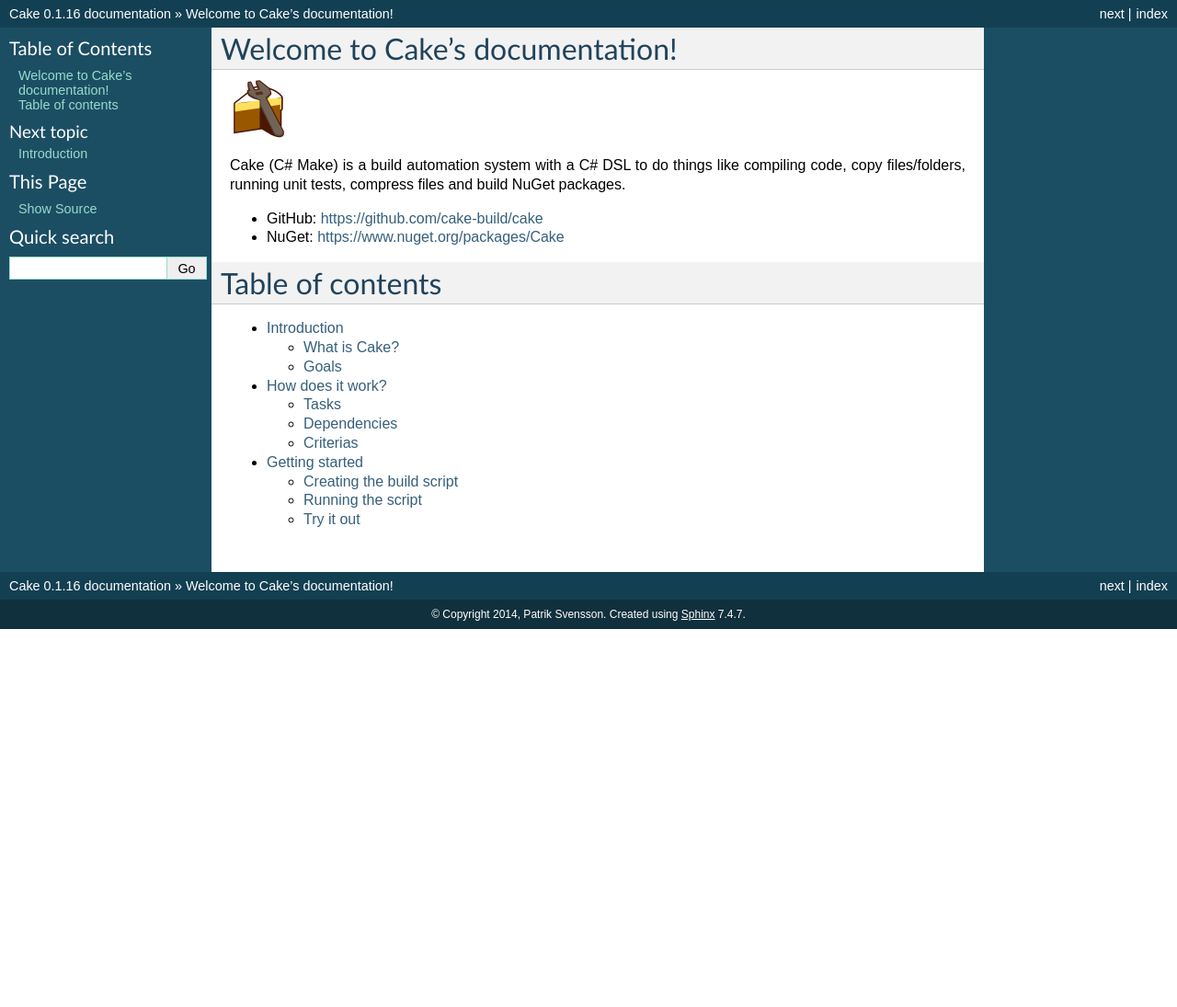
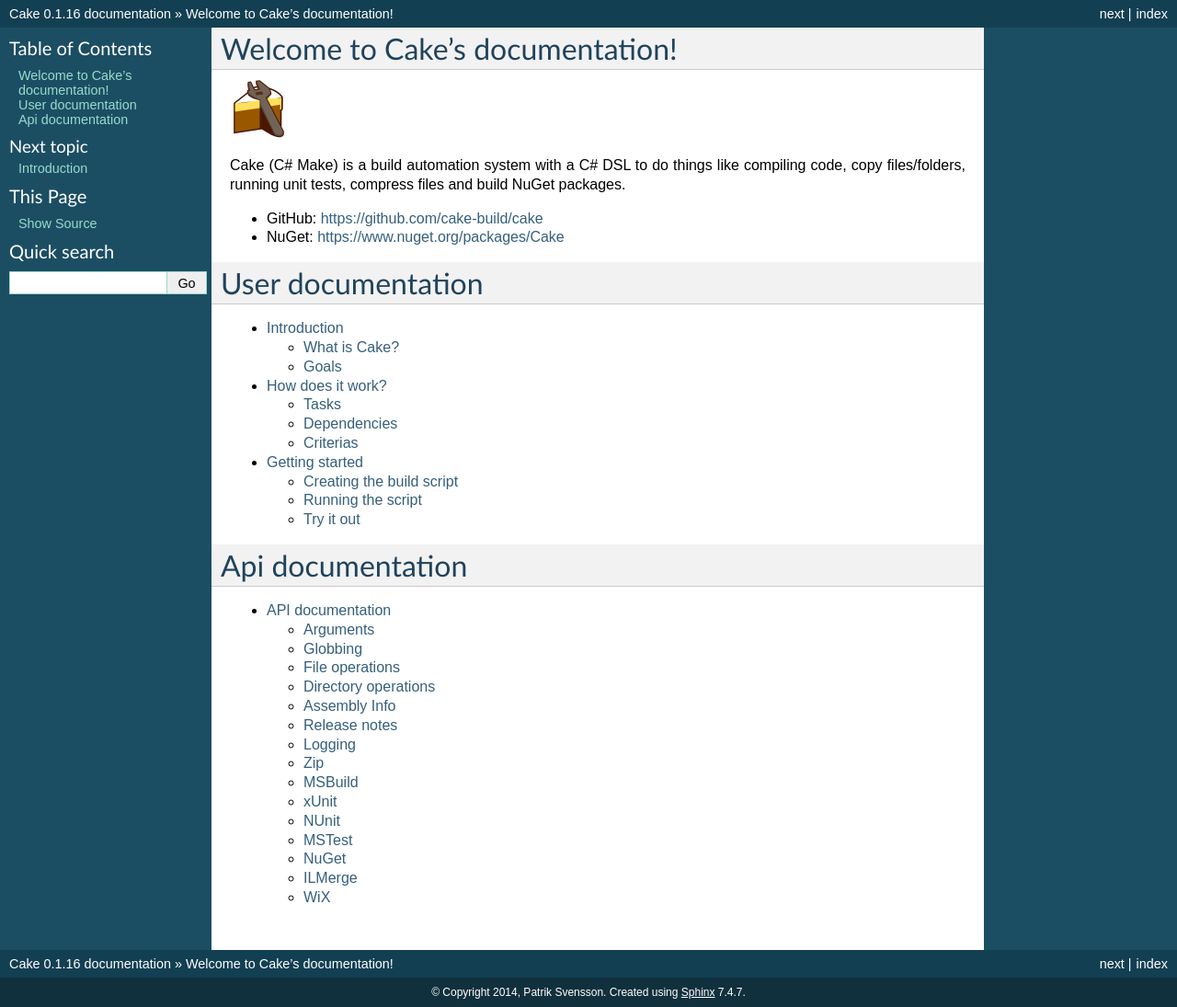
Before and after one commit to RichiCoder1/documentation, a Sphinx documentation site: the page built from source/index.rst, in a window 1280 px wide. Shown: the whole page at 92% size. Built offline with Sphinx 7.4.7, drawn with Linux system fonts in a browser that asks for light colours; before the commit the page ends 900 px from its top, so only the background shows below that.

Commit message:
Added api documentation.

```diff
--- /dev/null
+++ b/source/api-documentation.rst
@@ -0,0 +1,279 @@
+API documentation
+=================
+
+The classes `DirectoryPath` and `FilePath` implement implicit conversion from `System.String`. So where these values are used, a string can be used instead. No need to new up instances of these.
+
+Arguments
+---------
+
+.. code-block:: csharp
+
+   bool HasArgument(string key)
+
+.. code-block:: csharp
+
+   T Argument<T>(string key)
+
+.. code-block:: csharp
+
+   T Argument<T>(string key, T defaultValue)
+
+Globbing
+--------
+
+.. code-block:: csharp
+
+   IEnumerable<FilePath> GetFiles(string pattern)
+
+.. code-block:: csharp
+
+   IEnumerable<DirectoryPath> GetDirectories(string pattern)
+
+File operations
+---------------
+
+The classes `DirectoryPath` and `FilePath` implement implicit conversion from `System.String`. So where these values are used, a string can be used instead. No need to new up instances of these.
+
+.. code-block:: csharp
+
+   void CopyFileToDirectory(FilePath sourceFilePath, DirectoryPath targetDirectoryPath)
+
+.. code-block:: csharp
+
+   void CopyFile(FilePath sourceFilePath, FilePath targetFilePath)
+
+.. code-block:: csharp
+
+   void CopyFiles(string pattern, DirectoryPath targetDirectoryPath)
+
+.. code-block:: csharp
+
+   void CopyFiles(IEnumerable<FilePath> filePaths, DirectoryPath targetDirectoryPath)
+
+.. code-block:: csharp
+
+   void MoveFileToDirectory(FilePath filePath, DirectoryPath targetDirectoryPath)
+
+.. code-block:: csharp
+
+   void MoveFiles(string pattern, DirectoryPath targetDirectoryPath)
+
+.. code-block:: csharp
+
+   void MoveFiles(IEnumerable<FilePath> filePaths, DirectoryPath targetDirectoryPath)
+
+.. code-block:: csharp
+
+   void MoveFile(FilePath filePath, FilePath targetFilePath)
+
+.. code-block:: csharp
+
+   void DeleteFiles(string pattern)
+
+.. code-block:: csharp
+
+   void DeleteFiles(IEnumerable<FilePath> filePaths)
+
+.. code-block:: csharp
+
+   void DeleteFile(FilePath filePath)
+
+Directory operations
+--------------------
+
+The classes `DirectoryPath` and `FilePath` implement implicit conversion from `System.String`. So where these values are used, a string can be used instead. No need to new up instances of these.
+
+.. code-block:: csharp
+
+   void CreateDirectory(DirectoryPath path)
+
+.. code-block:: csharp
+
+   void CleanDirectory(DirectoryPath path)
+
+.. code-block:: csharp
+
+   void CleanDirectories(string pattern)
+
+.. code-block:: csharp
+
+   void CleanDirectories(IEnumerable<DirectoryPath> directories)
+
+.. code-block:: csharp
+
+   void DeleteDirectory(DirectoryPath path, bool recursive = false)
+
+.. code-block:: csharp
+
+   void DeleteDirectories(IEnumerable<DirectoryPath> directories, bool recursive = false)
+
+Assembly Info
+-------------
+
+.. code-block:: csharp
+
+   void CreateAssemblyInfo(FilePath outputPath, AssemblyInfoSettings settings)
+
+Release notes
+-------------
+
+.. code-block:: csharp
+
+   IReadOnlyList<ReleaseNotes> ParseAllReleaseNotes(FilePath filePath)
+
+.. code-block:: csharp
+
+   ReleaseNotes ParseReleaseNotes(this ICakeContext context, FilePath filePath)
+
+Logging
+-------
+
+.. code-block:: csharp
+
+   void Error(string format, params object[] args)
+
+.. code-block:: csharp
+
+   void Warning(string format, params object[] args)
+
+.. code-block:: csharp
+
+   void Information(string format, params object[] args)
+
+.. code-block:: csharp
+
+   void Verbose(string format, params object[] args)
+
+.. code-block:: csharp
+
+   void Debug(string format, params object[] args)
+
+Zip
+---
+
+.. code-block:: csharp
+
+   void Zip(DirectoryPath rootPath, FilePath outputPath)
+
+.. code-block:: csharp
+
+   void Zip(DirectoryPath rootPath, FilePath outputPath, string pattern)
+
+.. code-block:: csharp
+
+   void Zip(DirectoryPath rootPath, FilePath outputPath, IEnumerable<FilePath> filePaths)
+
+MSBuild
+-------
+
+.. code-block:: csharp
+
+   void MSBuild(FilePath solution)
+
+.. code-block:: csharp
+
+   void MSBuild(FilePath solution, Action<MSBuildSettings> settings)
+
+xUnit
+-----
+
+.. code-block:: csharp
+
+   void XUnit(string pattern)
+
+.. code-block:: csharp
+
+   void XUnit(string pattern, XUnitSettings settings)
+
+.. code-block:: csharp
+
+   void XUnit(IEnumerable<FilePath> assemblies)
+
+.. code-block:: csharp
+
+   void XUnit(IEnumerable<FilePath> assemblies, XUnitSettings settings)
+
+NUnit
+-----
+
+.. code-block:: csharp
+
+   void NUnit(string pattern)
+
+.. code-block:: csharp
+
+   void NUnit(string pattern, NUnitSettings settings)
+
+.. code-block:: csharp
+
+   void NUnit(IEnumerable<FilePath> assemblies)
+
+.. code-block:: csharp
+
+   void NUnit(IEnumerable<FilePath> assemblies, NUnitSettings settings)
+
+MSTest
+------
+
+.. code-block:: csharp
+
+   void MSTest(string pattern)
+
+.. code-block:: csharp
+
+   void MSTest(string pattern, MSTestSettings settings)
+
+.. code-block:: csharp
+
+   void MSTest(IEnumerable<FilePath> assemblies)
+
+.. code-block:: csharp
+
+   void MSTest(IEnumerable<FilePath> assemblies, MSTestSettings settings)
+
+NuGet
+-----
+
+.. code-block:: csharp
+
+   void NuGetPack(FilePath nuspecFilePath, NuGetPackSettings settings)
+
+.. code-block:: csharp
+
+   void NuGetRestore(FilePath solution)
+
+.. code-block:: csharp
+
+   void NuGetRestore(NuGetRestoreSettings settings)
+
+ILMerge
+-------
+
+.. code-block:: csharp
+
+   void ILMerge(FilePath outputFile, FilePath primaryAssembly,
+            IEnumerable<FilePath> assemblyPaths)
+
+.. code-block:: csharp
+
+   void ILMerge(FilePath outputFile, FilePath primaryAssembly,
+            IEnumerable<FilePath> assemblyPaths, ILMergeSettings settings)
+
+WiX
+---
+
+.. code-block:: csharp
+
+   void WiXCandle(string pattern, CandleSettings settings = null)
+
+.. code-block:: csharp
+
+   void WiXCandle(IEnumerable<FilePath> sourceFiles, CandleSettings settings = null)
+
+.. code-block:: csharp
+
+   void WiXLight(string pattern, LightSettings settings = null)
+
+.. code-block:: csharp
+
+   void WiXLight(IEnumerable<FilePath> objectFiles, LightSettings settings = null)
--- a/source/index.rst
+++ b/source/index.rst
@@ -8,8 +8,8 @@
 * GitHub: `https://github.com/cake-build/cake <https://github.com/cake-build/cake>`_
 * NuGet: `https://www.nuget.org/packages/Cake <https://www.nuget.org/packages/Cake>`_
 
-Table of contents
-=================
+User documentation
+==================
 
 .. toctree::
    :maxdepth: 2
@@ -17,3 +17,11 @@
    what-is-cake
    how-does-it-work
    getting-started
+
+Api documentation
+=================
+
+.. toctree::
+   :maxdepth: 2
+
+   api-documentation
```
